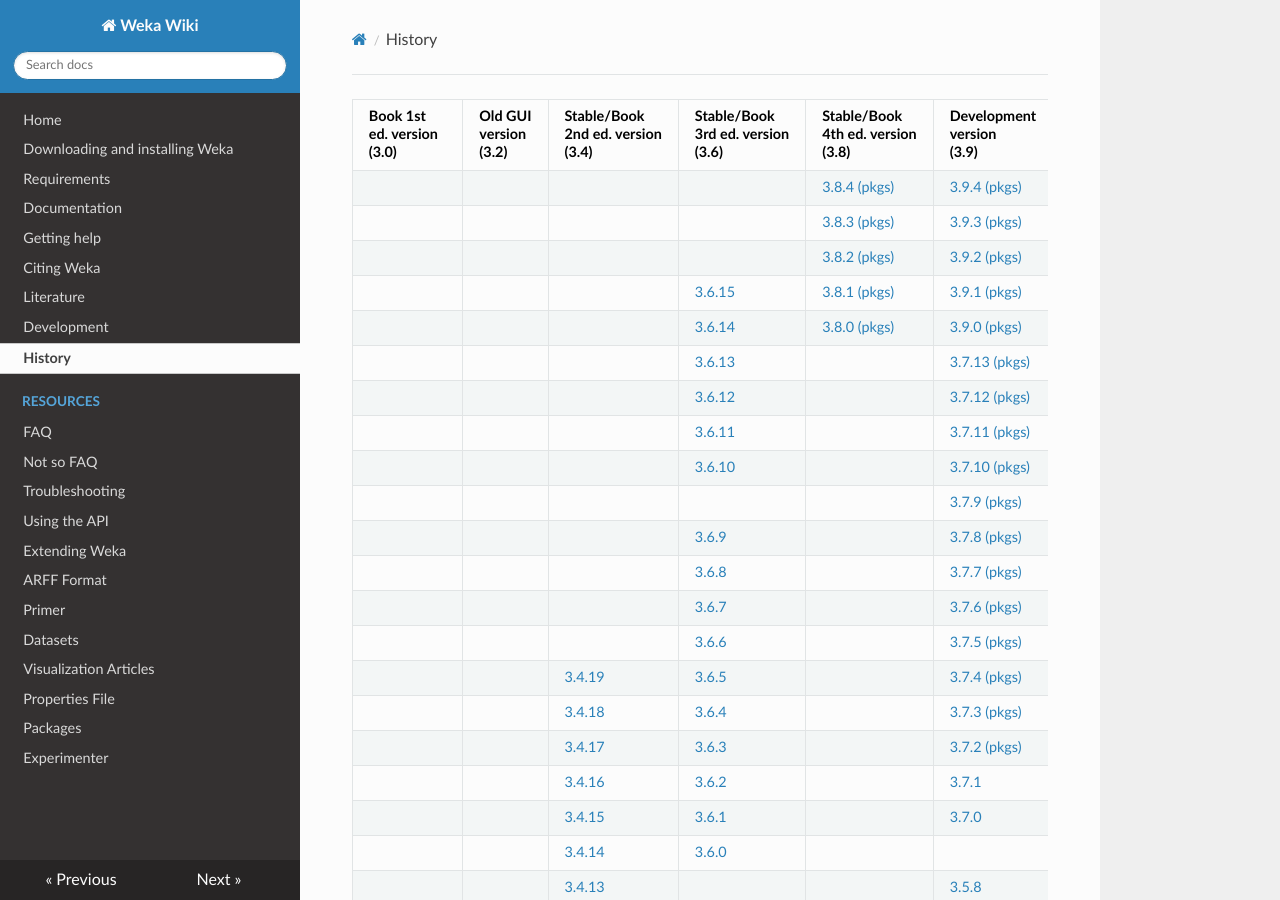
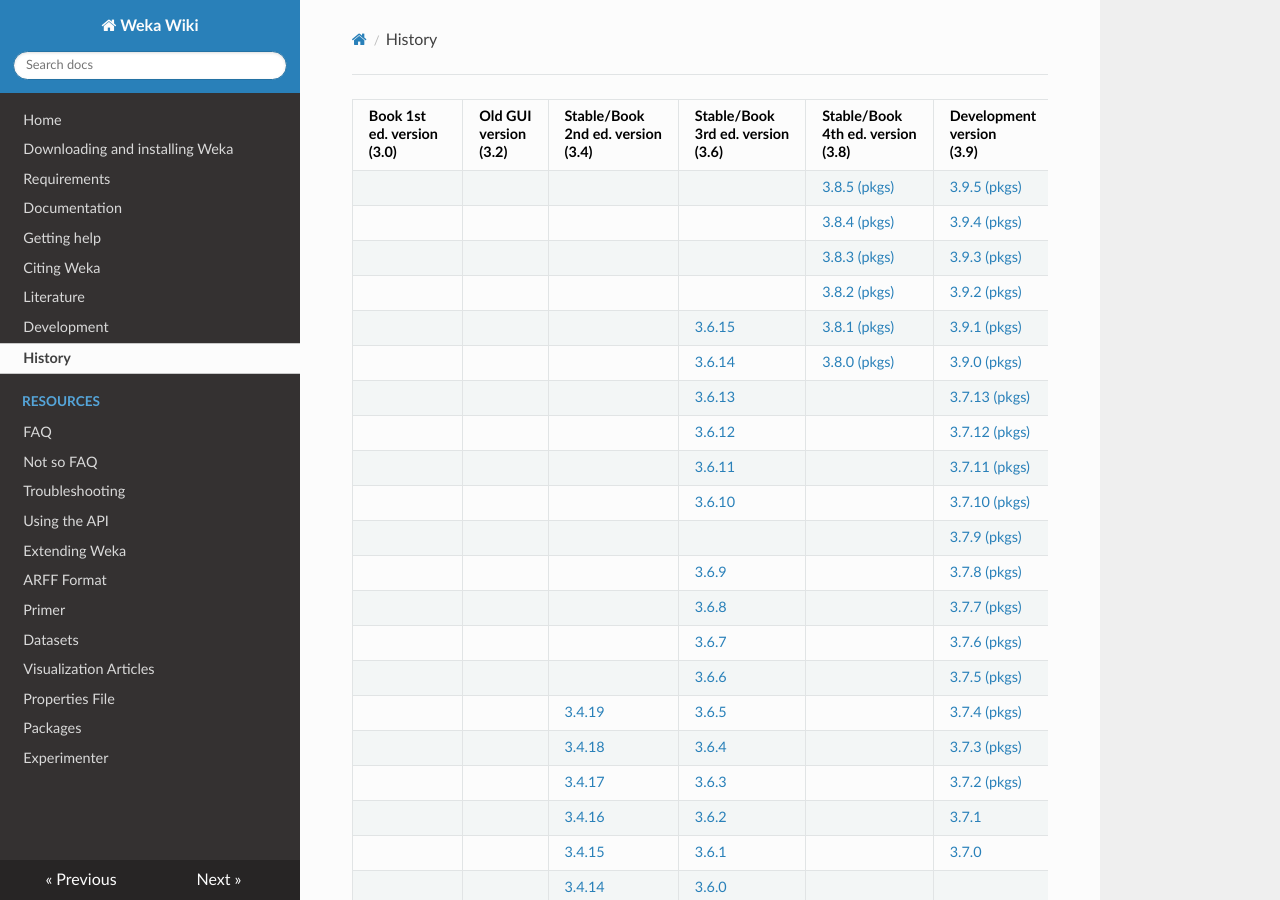
Before and after one commit to Waikato/weka-wiki, an MkDocs documentation site: the page built from docs/history.md, in a window 1280 px wide and 900 px high. Built offline with MkDocs 1.6.1, drawn with Linux system fonts in a browser that asks for light colours; nearby versions of some CDN libraries.

Commit message:
Updated for the 3.8.5 and 3.9.5 releases.

```diff
--- a/docs/history.md
+++ b/docs/history.md
@@ -1,5 +1,6 @@
 |Book 1st<br> ed. version<br> (3.0)|Old GUI<br> version<br> (3.2)|Stable/Book <br>2nd ed. version<br> (3.4)|Stable/Book<br> 3rd ed. version<br> (3.6)|Stable/Book<br> 4th ed. version<br> (3.8)|Development<br> version<br> (3.9)|
 |--- |--- |--- |--- |--- |--- |
+|||||[3.8.5](http://www.cs.waikato.ac.nz/~ml/weka/CHANGELOG-3-8-5) [(pkgs)](http://www.cs.waikato.ac.nz/~ml/weka/CHANGELOG_PACKAGES-3-8-5)|[3.9.5](http://www.cs.waikato.ac.nz/~ml/weka/CHANGELOG-3-9-5) [(pkgs)](http://www.cs.waikato.ac.nz/~ml/weka/CHANGELOG_PACKAGES-3-9-5)|
 |||||[3.8.4](http://www.cs.waikato.ac.nz/~ml/weka/CHANGELOG-3-8-4) [(pkgs)](http://www.cs.waikato.ac.nz/~ml/weka/CHANGELOG_PACKAGES-3-8-4)|[3.9.4](http://www.cs.waikato.ac.nz/~ml/weka/CHANGELOG-3-9-4) [(pkgs)](http://www.cs.waikato.ac.nz/~ml/weka/CHANGELOG_PACKAGES-3-9-4)|
 |||||[3.8.3](http://www.cs.waikato.ac.nz/~ml/weka/CHANGELOG-3-8-3) [(pkgs)](http://www.cs.waikato.ac.nz/~ml/weka/CHANGELOG_PACKAGES-3-8-3)|[3.9.3](http://www.cs.waikato.ac.nz/~ml/weka/CHANGELOG-3-9-3) [(pkgs)](http://www.cs.waikato.ac.nz/~ml/weka/CHANGELOG_PACKAGES-3-9-3)|
 |||||[3.8.2](http://www.cs.waikato.ac.nz/~ml/weka/CHANGELOG-3-8-2) [(pkgs)](http://www.cs.waikato.ac.nz/~ml/weka/CHANGELOG_PACKAGES-3-8-2)|[3.9.2](http://www.cs.waikato.ac.nz/~ml/weka/CHANGELOG-3-9-2) [(pkgs)](http://www.cs.waikato.ac.nz/~ml/weka/CHANGELOG_PACKAGES-3-9-2)|
```
